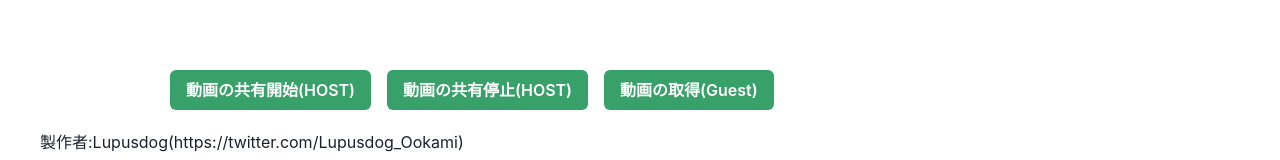
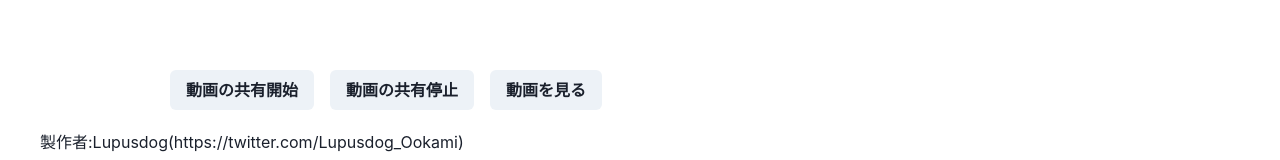
Before and after one commit to Lupusdog/SharePlayer_Frontend, a React (Create React App) app: page / in a window 1280 px wide. Shown: the part 587-747 px from the top of the page. Built offline with nearby package versions, Linux system fonts and the light colour scheme; no server answers.

Commit message:
first commit

```diff
--- a/src/components/Main.jsx
+++ b/src/components/Main.jsx
@@ -1,9 +1,9 @@
-import {Box,Input,Center,Flex,Button,Stack} from "@chakra-ui/react"
-import {useState,memo,useEffect,useCallback} from "react"
+import {Box,Input,Center,Flex,Button, Stack} from "@chakra-ui/react"
+import {useState, memo, useEffect} from "react"
 import React from "react"
 import ReactPlayer from "react-player";
 import { Aside } from "./Aside";
-import { response } from "express";
+import { useCallback } from "react";
 
 
 export const Main = memo(() => {
@@ -11,29 +11,12 @@ export const Main = memo(() => {
     const [Url, setUrl] = useState("");
     const [Time, setTime] = useState(0);
     const [syncFlag, setSyncFlag] = useState(false);
-    // const [shareTime,setShareTime] = useState(0);
     //通常の定数で保管するとPlayerの挙動に問題が出るため、useStateを使用。
     const [ref,setRef] = useState(React.createRef())
 
-    // useEffect(() => {
-    //     setInterval(() => {
-    //         console.log("Interval");
-    //         fetch('/share', {
-    //             method: 'POST',
-    //             headers: {
-    //             'Content-Type': 'application/json'
-    //             },
-    //             body: JSON.stringify({
-    //                 url: Url,
-    //                 time: Time
-    //             })
-    //         }).then((res) =>{
-    //             console.log("送信");
-    //             }
-    //         ).catch((error) => {
-    //             console.log("送信失敗", error);
-    //         })},3000)
-    //         },[])
+    useEffect(() => {
+        setInterval(() => {postMovie()},5000)
+    },[])
 
 
     const postMovie = () => {
@@ -46,17 +29,12 @@ export const Main = memo(() => {
                 url: Url,
                 time: Time
             })
-        }).then((res) =>{
-            // if(!response.ok) {
-            //     console.error("サーバーエラー");
-            // }
+        }).then( (res) =>{
             console.log("送信");
             }
         ).catch((error) => {
-            console.log("送信失敗", error);
+            console.error("error",error);
         })}
-
-
 
     const getMovie = () => {fetch("/share").then((res) => res.json()).then((data) => {
             console.log(data.time);
@@ -78,24 +56,18 @@ export const Main = memo(() => {
                         <ReactPlayer  height={450} url={Url}  controls={true} playing={true} ref={ref} onProgress={(state) => {
                             console.log("Progress");
                             setTime(state.playedSeconds);
-                            console.log(syncFlag);
-                            if(syncFlag)postMovie()
+                            // if(syncFlag)postMovie();
                         }} />
-                        <Stack spacing={4} direction="row">
-                        <Button colorScheme="green" size="md" onClick={(event) => {
+                        <Stack direction={"row"} spacing={4}>
+                        <Button onClick={(event) => {
                             setSyncFlag(true);
-                            console.log("fire!");
-                        }
-                        }>動画の共有開始(HOST)</Button>
-                        <Button colorScheme="green" size="md" onClick={(event) => {
-                            setSyncFlag(false);
-                            console.log("stop!");
-                        }
-                        }>動画の共有停止(HOST)</Button>
-                        <Button colorScheme="green" size="md" onClick={(event) => {
+                        }}>動画の共有開始</Button>
+                        <Button onClick={(event) => {
+                           setSyncFlag(false);
+                        }}>動画の共有停止</Button>
+                        <Button onClick={(event) => {
                             getMovie();
-                            console.log("gotcha!");
-                        }}>動画の取得(Guest)</Button>
+                        }}>動画を見る</Button>
                         </Stack>
                     </Box>
                 </Center>
--- a/src/components/MakeList.jsx
+++ b/src/components/MakeList.jsx
@@ -2,7 +2,7 @@ import {
     ListItem,
     UnorderedList,
   } from '@chakra-ui/react';
-import {memo} from "react"
+import { memo} from "react"
 
 
 export const MakeList =  memo ((props) => {
```
